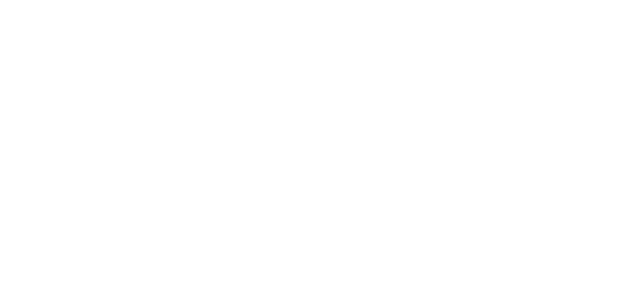
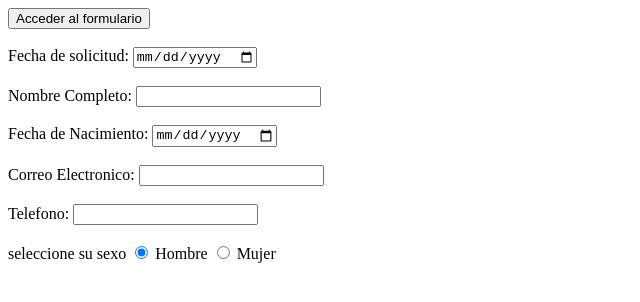
Before and after one commit to bryan123m/formulario-2, a plain HTML site: page index.html in a window 1280 px wide. Shown: the whole page, without its empty margins (0-640 px from the left). Drawn offline with Linux system fonts and the light colour scheme.

Commit message:
elaborar el formulario

```diff
--- a/index.html
+++ b/index.html
@@ -5,6 +5,38 @@
 	<meta charset="utf-8">
 </head>
 <body>
-
+	<div>
+  <button type="button">Acceder al formulario</button>
+   </div>
+ </br>
+   <div>
+  <label form="text">Fecha de solicitud:</label>
+  <input type="date" id="fecha" placeholder="mm/dd/yyyy">
+   </div>
+  </br>
+   <div>
+   <label form="name">Nombre Completo:</label>
+  <input type="name" id="name" name="user_name"/>
+   </div>
+ </br>
+  <div>
+  	  <label form="text">Fecha de Nacimiento:</label>
+  <input type="date" id="fecha" placeholder="mm/dd/yyyy">
+    </div>
+ </br>
+   <div>
+ <label form="mail">Correo Electronico:</label>
+ <input type="email" id="Confirm_Email" name="user_email"/>
+   </div>
+ </br>
+  <div>
+  	<label form="name">Telefono:</label>
+    <input type="text" id="text" text="name">
+   </div>
+ </br>
+   <div>
+   	     seleccione su sexo
+   	     <input type="radio" name="sexo" value="hombre" checked="checked" /> Hombre
+<input type="radio" name="sexo" value="mujer" /> Mujer
 </body>
 </html>
```
